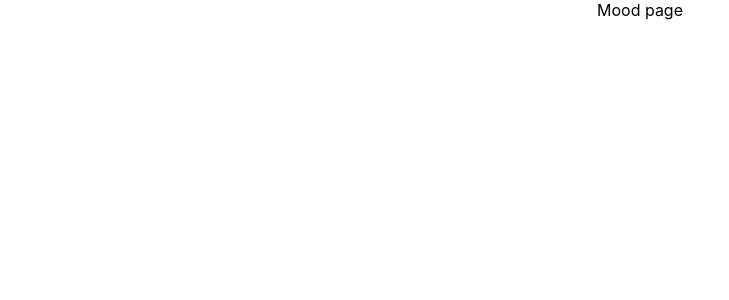
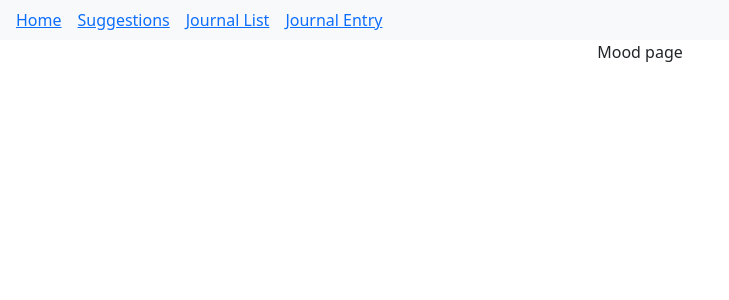
Before and after one commit to imeldaish/cs378-project-version-b, a React (Create React App) app: page / in a window 1280 px wide. Shown: the top 300 px of the page, without its empty margins (0-729 px from the left). Built offline with nearby package versions, Linux system fonts and the light colour scheme.

Commit message:
simple navbar

```diff
--- a/package.json
+++ b/package.json
@@ -8,6 +8,7 @@
     "@testing-library/jest-dom": "^6.6.3",
     "@testing-library/react": "^16.2.0",
     "@testing-library/user-event": "^13.5.0",
+    "bootstrap": "^5.3.3",
     "react": "^19.0.0",
     "react-dom": "^19.0.0",
     "react-router-dom": "^7.4.0",
--- a/src/App.js
+++ b/src/App.js
@@ -5,11 +5,13 @@
 import SuggestionPage from './pages/suggestions';
 import JournalListPage from './pages/journalList';
 import JournalEntryPage from './pages/journalEntry';
+import Navbar from './components/Navbar';
 
 function App() {
   return (
     <div className='App'>
       <Router>
+        <Navbar/>
         <Routes>
           <Route exact path="/" element={<MoodPage />}></Route>
           <Route path="/suggestions" element={<SuggestionPage />}></Route>
--- /dev/null
+++ b/src/components/Navbar.js
@@ -0,0 +1,17 @@
+import React from 'react';
+import { NavLink } from 'react-router-dom';
+
+function Navbar() {
+  return (
+    <nav className="navbar navbar-expand-lg navbar-light bg-light">
+      <ul className='navbar-nav'>
+        <li className='nav-item ms-3'><NavLink to="/" end>Home</NavLink></li>
+        <li className='nav-item ms-3'><NavLink to="/suggestions">Suggestions</NavLink></li>
+        <li className='nav-item ms-3'><NavLink to="/journalList">Journal List</NavLink></li>
+        <li className='nav-item ms-3'><NavLink to="/journalEntry">Journal Entry</NavLink></li>
+      </ul>
+    </nav>
+  );
+}
+
+export default Navbar;
--- a/src/index.js
+++ b/src/index.js
@@ -3,6 +3,7 @@
 import './index.css';
 import App from './App';
 import reportWebVitals from './reportWebVitals';
+import 'bootstrap/dist/css/bootstrap.min.css';
 
 const root = ReactDOM.createRoot(document.getElementById('root'));
 root.render(
```
Also changed, not shown: 1 other file (tests, documents, lock files or other folders).
